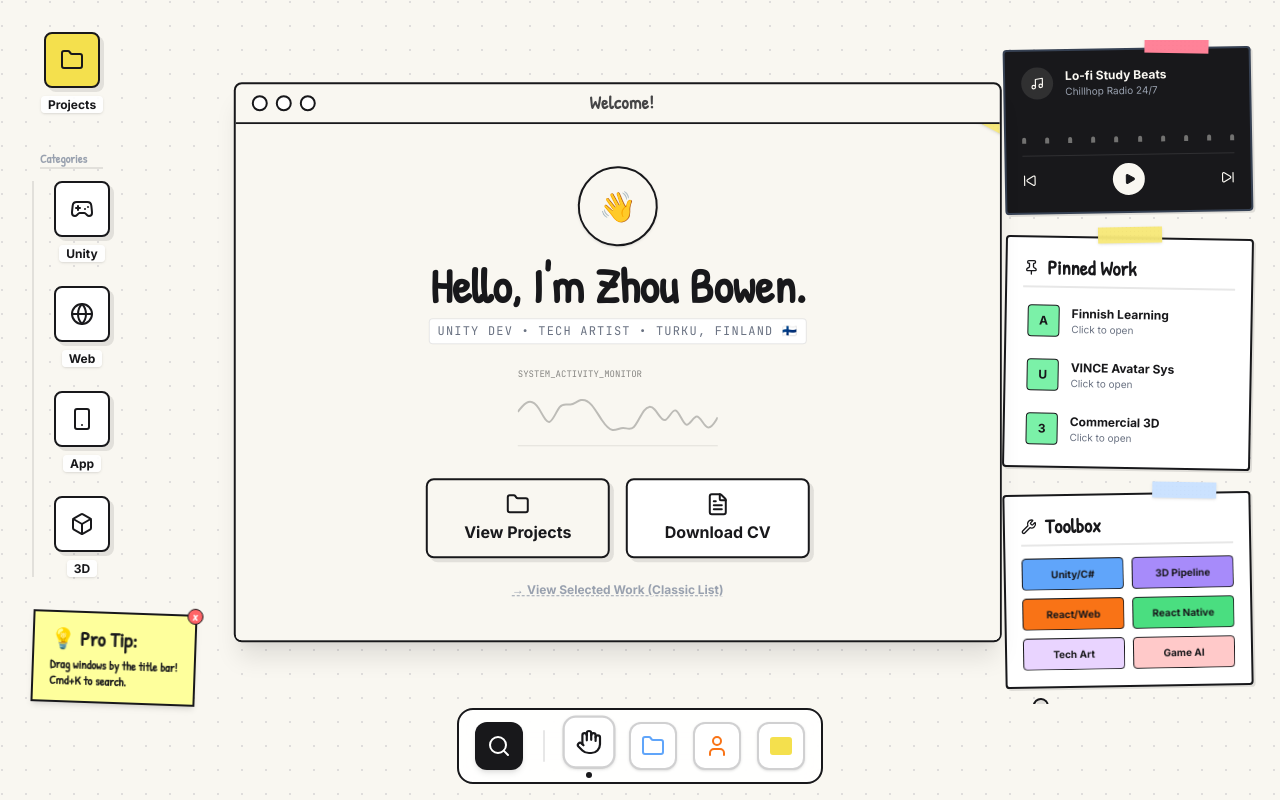
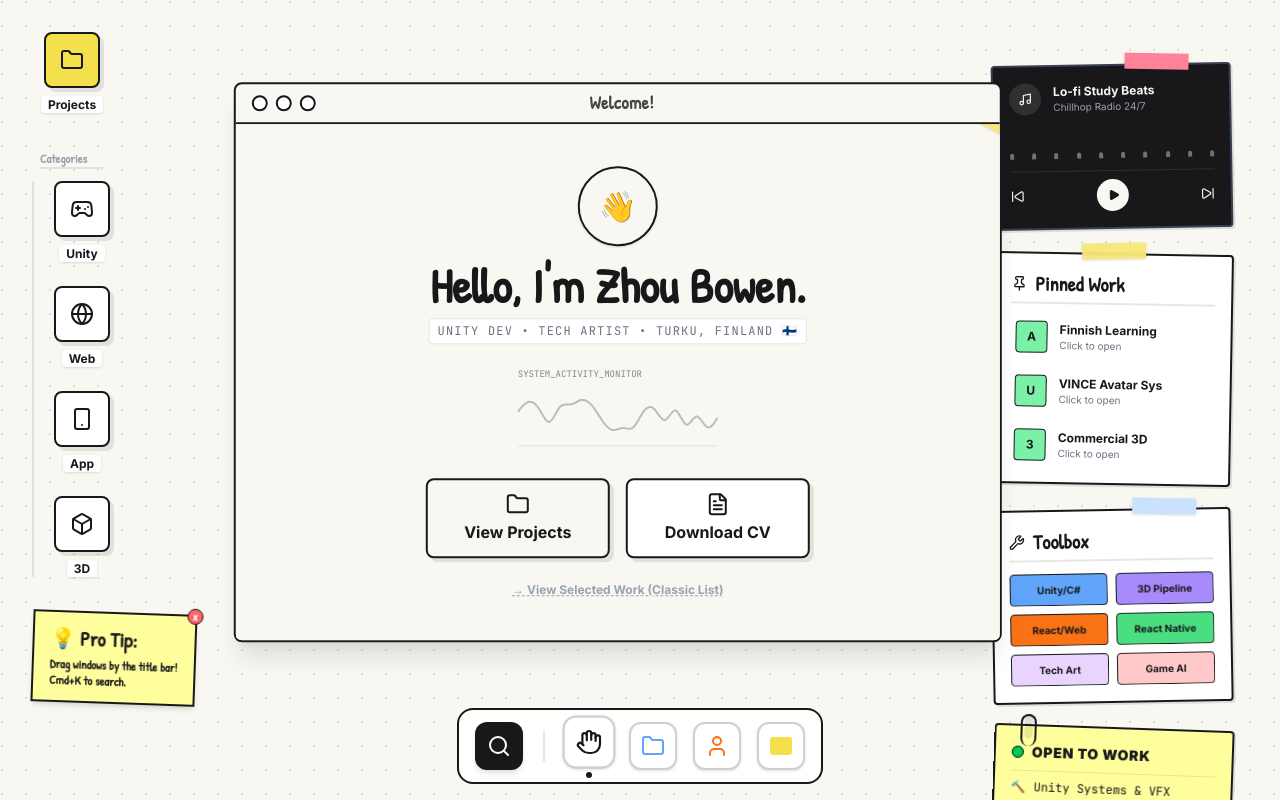
Before and after one commit to ZaftZhou/mywebsitenotebook, a React (Vite) app: page / in a window 1280 px wide. Built offline with nearby package versions, Linux system fonts and the light colour scheme.

Commit message:
fix tab shaking out of div issues

```diff
--- a/components/DesktopWidgets.tsx
+++ b/components/DesktopWidgets.tsx
@@ -1,7 +1,17 @@
 import React, { useState } from 'react';
+import { motion } from 'framer-motion';
 import { PROJECTS, SKILLS } from '../constants';
 import { AppId } from '../types';
 import { Pin, Wrench, Mail, Linkedin, Play, Pause, SkipForward, Music } from 'lucide-react';
+
+const widgetHover = {
+  scale: 1.05,
+  rotate: [0, -1, 1, -1, 0],
+  transition: {
+    scale: { type: "spring", stiffness: 300, damping: 15 },
+    rotate: { duration: 0.5, ease: "linear", repeat: 0 }
+  }
+};
 
 interface WidgetPanelProps {
   openApp: (id: AppId, props?: any) => void;
@@ -18,6 +28,7 @@ const Tape = ({ className, rotation = -2, color = "bg-tape/90" }: { className?:
 );
 
 export const DesktopWidgets: React.FC<WidgetPanelProps> = ({ openApp, openProject }) => {
+  // State logic
   const [isPlaying, setIsPlaying] = useState(false);
   const audioRef = React.useRef<HTMLAudioElement | null>(null);
 
@@ -35,11 +46,15 @@ export const DesktopWidgets: React.FC<WidgetPanelProps> = ({ openApp, openProjec
   };
 
   return (
-    <div className="fixed right-6 top-10 bottom-24 w-64 flex flex-col gap-6 pointer-events-none hidden md:flex z-0 overflow-y-auto no-scrollbar py-2 px-1">
+    <div className="fixed right-6 top-10 bottom-24 w-72 flex flex-col gap-6 pointer-events-none hidden md:flex z-0 overflow-visible no-scrollbar p-6">
 
-      {/* 0. Music Player Widget (New) */}
-      <div className="bg-ink text-paper rounded-sm p-4 shadow-widget -rotate-1 pointer-events-auto relative flex-shrink-0 border-2 border-gray-700">
+      {/* 0. Music Player Widget (Motion) */}
+      <motion.div
+        whileHover={widgetHover}
+        className="bg-ink text-paper rounded-sm p-4 shadow-widget -rotate-1 pointer-events-auto relative flex-shrink-0 border-2 border-gray-700 cursor-pointer origin-center"
+      >
         <Tape className="-top-3 right-10" rotation={2} color="bg-rose-400" />
+        {/* ... content ... */}
         <div className="flex items-center gap-3 mb-3">
           <div className={`w-8 h-8 rounded-full bg-paper/10 flex items-center justify-center ${isPlaying ? 'animate-spin' : ''}`} style={{ animationDuration: '3s' }}>
             <Music size={14} />
@@ -62,11 +77,15 @@ export const DesktopWidgets: React.FC<WidgetPanelProps> = ({ openApp, openProjec
           </button>
           <button className="hover:text-tape transition-colors"><SkipForward size={14} /></button>
         </div>
-      </div>
+      </motion.div>
 
-      {/* 1. Featured Projects Widget */}
-      <div className="bg-white border-2 border-ink rounded-sm p-4 shadow-widget rotate-1 pointer-events-auto hover:shadow-floating transition-all relative flex-shrink-0">
+      {/* 1. Featured Projects Widget (Motion) */}
+      <motion.div
+        whileHover={widgetHover}
+        className="bg-white border-2 border-ink rounded-sm p-4 shadow-widget rotate-1 pointer-events-auto hover:shadow-floating transition-shadow relative flex-shrink-0 origin-center"
+      >
         <Tape className="-top-3 left-1/2 -translate-x-1/2" rotation={-2} />
+        {/* ... (content same) ... */}
         <div className="flex items-center justify-between mb-3 border-b-2 border-ink/10 pb-1">
           <h4 className="font-hand font-bold text-xl flex items-center gap-2">
             <Pin className="w-4 h-4" /> Pinned Work
@@ -89,11 +108,15 @@ export const DesktopWidgets: React.FC<WidgetPanelProps> = ({ openApp, openProjec
             </div>
           ))}
         </div>
-      </div>
+      </motion.div>
 
-      {/* 2. Skills Badge Wall */}
-      <div className="bg-white border-2 border-ink rounded-sm p-4 shadow-widget -rotate-1 pointer-events-auto hover:shadow-floating transition-all relative flex-shrink-0">
+      {/* 2. Skills Badge Wall (Motion) */}
+      <motion.div
+        whileHover={widgetHover}
+        className="bg-white border-2 border-ink rounded-sm p-4 shadow-widget -rotate-1 pointer-events-auto hover:shadow-floating transition-shadow relative flex-shrink-0 origin-center"
+      >
         <Tape className="-top-3 right-8" rotation={2} color="bg-blue-200" />
+        {/* ... (content same) ... */}
         <div className="mb-3 border-b-2 border-ink/10 pb-1">
           <h4 className="font-hand font-bold text-xl flex items-center gap-2">
             <Wrench className="w-4 h-4" /> Toolbox
@@ -118,14 +141,18 @@ export const DesktopWidgets: React.FC<WidgetPanelProps> = ({ openApp, openProjec
             </div>
           ))}
         </div>
-      </div>
+      </motion.div>
 
-      {/* 3. Status Widget */}
-      <div className="bg-[#feff9c] border-2 border-ink rounded-sm p-4 shadow-widget rotate-2 pointer-events-auto relative flex-shrink-0">
+      {/* 3. Status Widget (Motion) */}
+      <motion.div
+        whileHover={widgetHover}
+        className="bg-[#feff9c] border-2 border-ink rounded-sm p-4 shadow-widget rotate-2 pointer-events-auto hover:shadow-floating transition-shadow relative flex-shrink-0 origin-center"
+      >
         {/* Paper Clip Visual */}
         <div className="absolute -top-3 left-6 w-4 h-8 border-2 border-ink rounded-full border-b-0"></div>
         <div className="absolute -top-3 left-7 w-2 h-6 bg-ink/10 rounded-full"></div>
 
+        {/* ... (content same) ... */}
         <div className="flex items-center gap-2 mb-2">
           <span className="relative flex h-3 w-3">
             <span className="animate-ping absolute inline-flex h-full w-full rounded-full bg-green-400 opacity-75"></span>
@@ -135,8 +162,8 @@ export const DesktopWidgets: React.FC<WidgetPanelProps> = ({ openApp, openProjec
         </div>
 
         <ul className="text-xs space-y-2 font-mono border-t border-ink/10 pt-2 mt-2">
-          <li className="flex gap-2"><span>🔨</span> Building SaaS</li>
-          <li className="flex gap-2"><span>📍</span> Turku, FI</li>
+          <li className="flex gap-2"><span>🔨</span> Unity Systems & VFX</li>
+          <li className="flex gap-2"><span>📍</span> Turku, Finland</li>
         </ul>
         <div className="mt-4 flex gap-2">
           <button onClick={() => openApp('contact')} className="flex-1 bg-white border border-ink text-[10px] py-1.5 font-bold hover:bg-gray-50 shadow-sm flex items-center justify-center gap-1">
@@ -146,7 +173,7 @@ export const DesktopWidgets: React.FC<WidgetPanelProps> = ({ openApp, openProjec
             <Linkedin className="w-3 h-3" /> LINKEDIN
           </button>
         </div>
-      </div>
+      </motion.div>
 
     </div>
   );
--- a/components/apps/AboutApp.tsx
+++ b/components/apps/AboutApp.tsx
@@ -7,8 +7,10 @@ export const AboutApp: React.FC = () => {
   return (
     <div className="h-full overflow-y-auto p-4 md:p-8 bg-paper">
       <div className="max-w-2xl mx-auto bg-white border-2 border-ink p-8 rounded-sm shadow-sm relative rotate-1">
-        <div className="absolute -top-4 -left-4 bg-catApp text-white text-xs font-bold px-3 py-1 rounded border-2 border-ink rotate-[-10deg] shadow-sm">
-          HIRED!
+        <div className="absolute -top-6 -left-6 bg-green-400 text-ink text-xs font-hand font-bold px-4 py-2 border-2 border-ink shadow-sm rotate-[-15deg] transform hover:scale-110 transition-transform cursor-pointer z-10">
+          <div className="absolute inset-0 border-b-2 border-ink/10 opacity-50"></div>
+          OPEN TO WORK
+          <div className="absolute -top-3 left-1/2 -translate-x-1/2 w-8 h-4 bg-tape/80 backdrop-blur-[1px] rotate-3 shadow-sm border border-white/20"></div>
         </div>
 
         <div className="flex flex-col md:flex-row gap-8 items-start">
@@ -24,8 +26,8 @@ export const AboutApp: React.FC = () => {
             </div>
 
             <div className="mt-8">
-              <h4 className="font-hand font-bold text-lg mb-2">Experience</h4>
-              <ul className="text-xs font-mono space-y-2 text-gray-600 border-l-2 border-ink/10 pl-3">
+              <h4 className="font-hand font-bold text-lg mb-2">Experience & Education</h4>
+              <ul className="text-xs font-mono space-y-3 text-gray-600 border-l-2 border-ink/10 pl-3">
                 <li>
                   <span className="font-bold text-ink">2022 - Present</span>
                   <br />Personal Projects & Prototyping
@@ -41,8 +43,14 @@ export const AboutApp: React.FC = () => {
                   <br />3D Interactive Content Developer
                   <div className="text-[10px] text-gray-400">Full Pipeline (Scan to Web/VR)</div>
                 </li>
+                <li>
+                  <span className="font-bold text-ink">2010 - 2014</span>
+                  <br />Shanghai Maritime University
+                  <div className="text-[10px] text-gray-400">Mechatronics Engineering</div>
+                </li>
               </ul>
             </div>
+
           </div>
 
           <div className="w-full md:w-1/2 flex flex-col items-center">
```
